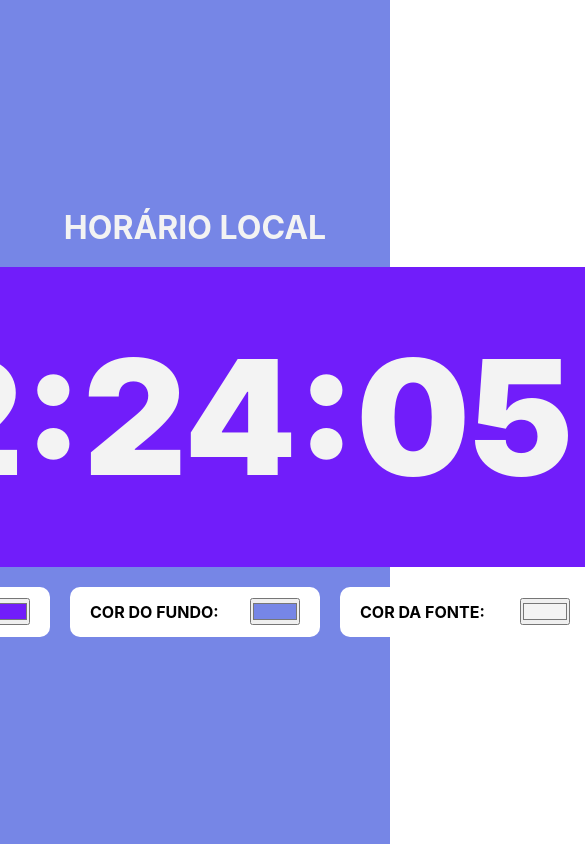
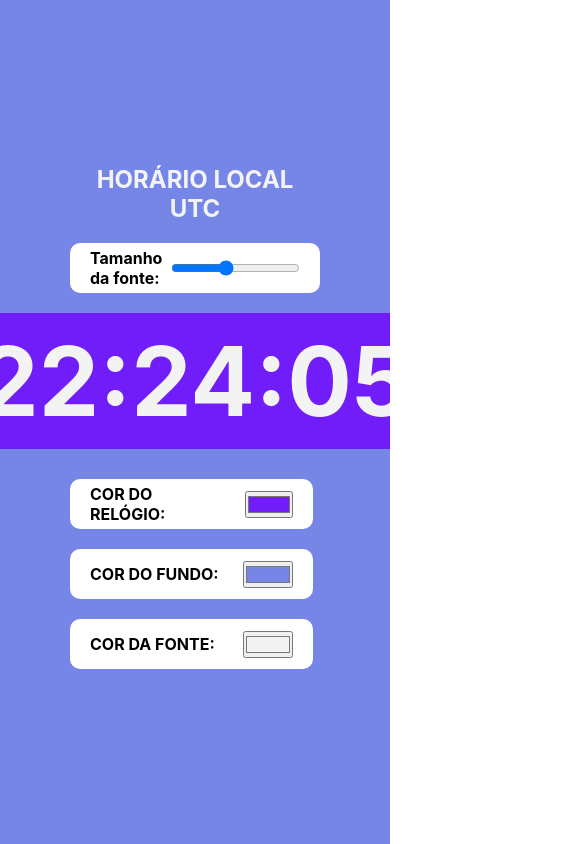
Before and after one commit to JoelsonFerreira/relogioIHC, a plain HTML site: page index.html in a window 390 px wide. Shown: the top 844 px of the page, 585 px wide, since content can reach past the window. Drawn offline with Linux system fonts and the light colour scheme.

Commit message:
Add other features

```diff
--- a/index.html
+++ b/index.html
@@ -9,7 +9,15 @@
 </head>
 <body>
     <main id="bg" class="container">
-        <h1 id="title">HORÁRIO LOCAL</h1>
+        <h1 id="title">
+            HORÁRIO LOCAL<br />
+        </h1>
+        <label id="change_font_size">
+            <h4>Tamanho da fonte:</h4>
+            <input type="range" min="1" max="13" step="0.1" value="6" id="slider" oninput="Aumenta()">
+            <br>
+        </label>
+        <br>
         <h3 id="clock"></h3>
         <footer id="settings">
             <label class="change_color_label">
@@ -27,5 +35,7 @@
         </footer>
     </main>
     <script src="scripts/index.js"></script>
+    <script src="scripts/settings.js"></script>
+    <script src="script/handleHour.js"></script>
 </body>
 </html>
--- a/scripts/index.js
+++ b/scripts/index.js
@@ -1,11 +1,30 @@
-function changeColor(t, id) {
-    document.querySelector(id).style.backgroundColor = t.value;
+const form      = document.querySelector('#settings');
+const fontsize  = document.querySelector('#change_font_size');
+
+function readScreen(){
+    let speech = new SpeechSynthesisUtterance();
+    speech.lang = 'pt';
+    speech.volume = 50;
+
+    let novaHora = new Date();
+
+    let hora      = novaHora.getHours();
+    let minuto    = novaHora.getMinutes();
+
+    speech.text = hora + " horas e " + minuto + " minutos.";
+
+    window.speechSynthesis.speak(speech);
 }
 
-function changeFontColor(t) {
-    document.querySelector("#clock").style.color = t.value;
-    document.querySelector("#title").style.color = t.value;
-}
+
+document.addEventListener("click", (e) => {
+    const isClickInside = form.contains(e.target) || fontsize.contains(e.target);
+    if(!isClickInside) {
+        readScreen();
+    }
+});
+
+document.querySelector("#title").innerText += Intl.DateTimeFormat().resolvedOptions().timeZone;
 
 function zero(x) {
     if (x < 10) {
@@ -25,4 +44,4 @@ setInterval(function(){
     segundo = zero(segundo);
 
     document.getElementById('clock').textContent = hora+':'+minuto+':'+segundo;
-}, 1000)
+}, 1000);
--- /dev/null
+++ b/scripts/settings.js
@@ -0,0 +1,15 @@
+function changeColor(t, id) {
+    document.querySelector(id).style.backgroundColor = t.value;
+}
+
+function changeFontColor(t) {
+    document.querySelector("#clock").style.color = t.value;
+    document.querySelector("#title").style.color = t.value;
+}
+
+function Aumenta() {
+    var fonte       = document.querySelector("#clock");
+    var sizeinput   = document.querySelector("#slider");
+    var size        = `${sizeinput.value}rem`;
+    fonte.style.fontSize = size;
+}
--- a/styles/global.css
+++ b/styles/global.css
@@ -5,34 +5,39 @@
     font-family: -apple-system, BlinkMacSystemFont, 'Segoe UI', Roboto, Oxygen, Ubuntu, Cantarell, 'Open Sans', 'Helvetica Neue', sans-serif;
 }
 
+html {
+    font-size: 16px;
+}
+
 .container {
     width: 100vw;
-    height: 100vh;
+    min-height: 100vh;
     display: flex;
     flex-direction: column;
     justify-content: center;
     align-items: center;
     background-color: #7686E6;
+    overflow: hidden;
 }
 
 #title {
     color: #f3f3f3;
+    text-align: center;
 }
 
 #clock {
-    font-size: 10rem;
     color: #f3f3f3;
 
-    width: 850px;
-    height: 300px;
+    padding: 50px 100px;
 
     display: flex;
     justify-content: center;
     align-items: center;
+    font-size: 6rem;
 
     background-color: #711DFA;
     border-radius: 30px;
-    font-weight: 900;
+
 }
 
 h1 {
@@ -50,7 +55,28 @@ footer {
     align-items: center;
     justify-content: space-between;
 
-    width: 250px;
+    max-width: 250px;
+    width: 90%;
+    height: 50px;
+
+    padding: 20px;
+    margin: 10px;
+    background-color: white;
+    border-radius: 10px;
+
+}
+
+.change_color_label h4{
+   margin-right: 20px;
+}
+
+#change_font_size {
+    display: flex;
+    align-items: center;
+    justify-content: space-between;
+
+    max-width: 250px;
+    width: 90%;
     height: 50px;
 
     padding: 20px;
@@ -59,6 +85,28 @@ footer {
     border-radius: 10px;
 }
 
-.change_color_label h4{
-   margin-right: 20px;
+@media screen and (max-width: 900px) {
+    footer {
+        flex-direction: column;
+    }
+
+    #clock {
+        padding: 25px 70px;
+    }
 }
+
+@media screen and (max-width: 400px) {
+    hmlt {
+        font-size: 1px;
+    }
+
+    #clock {
+        padding: 10px 30px;
+    }
+
+    #title {
+        text-align: center;
+        font-size: 1.5rem;
+    }
+
+}
```
